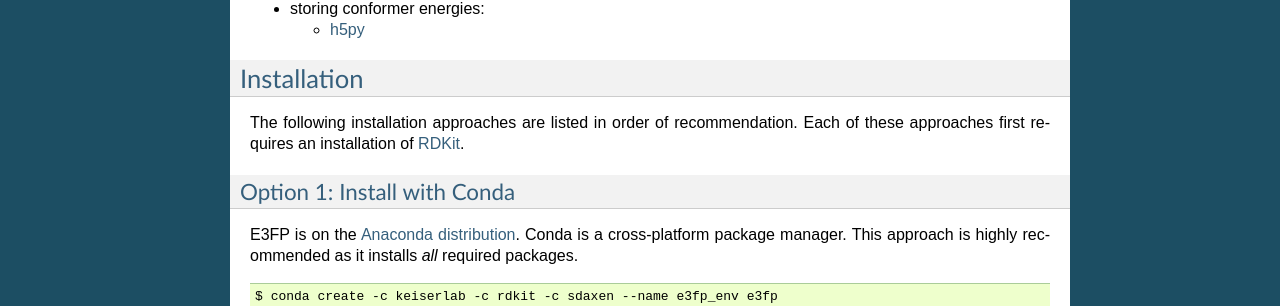
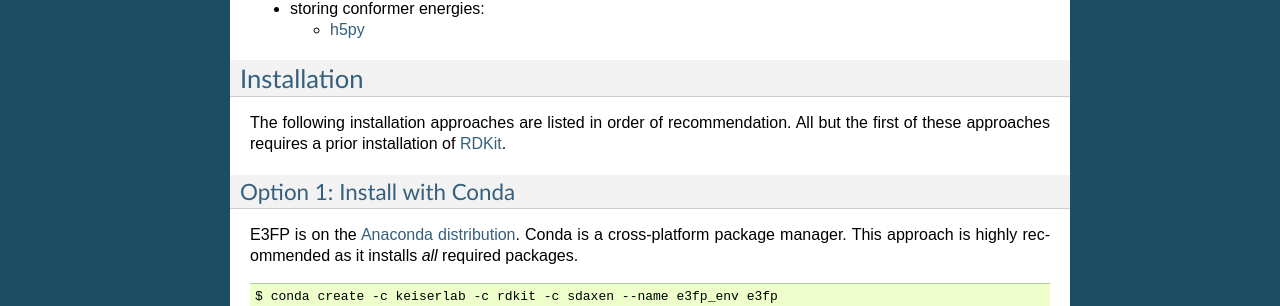
Before and after one commit to keiserlab/e3fp, a Sphinx documentation site: the page built from doc/source/install.rst, in a window 1280 px wide. Shown: the part 861-1167 px from the top of the page. Built offline with Sphinx 7.4.7, drawn with Linux system fonts in a browser that asks for light colours; pages that are not in the unit, such as notebooks, are missing from menus.

Commit message:
Correct instructions

```diff
--- a/doc/source/install.rst
+++ b/doc/source/install.rst
@@ -46,9 +46,8 @@ features:
 Installation
 ------------
 
-The following installation approaches are listed in order of
-recommendation. Each of these approaches first requires an installation
-of RDKit_.
+The following installation approaches are listed in order of recommendation.
+All but the first of these approaches requires a prior installation of RDKit_.
 
 Option 1: Install with Conda
 ~~~~~~~~~~~~~~~~~~~~~~~~~~~~
```
